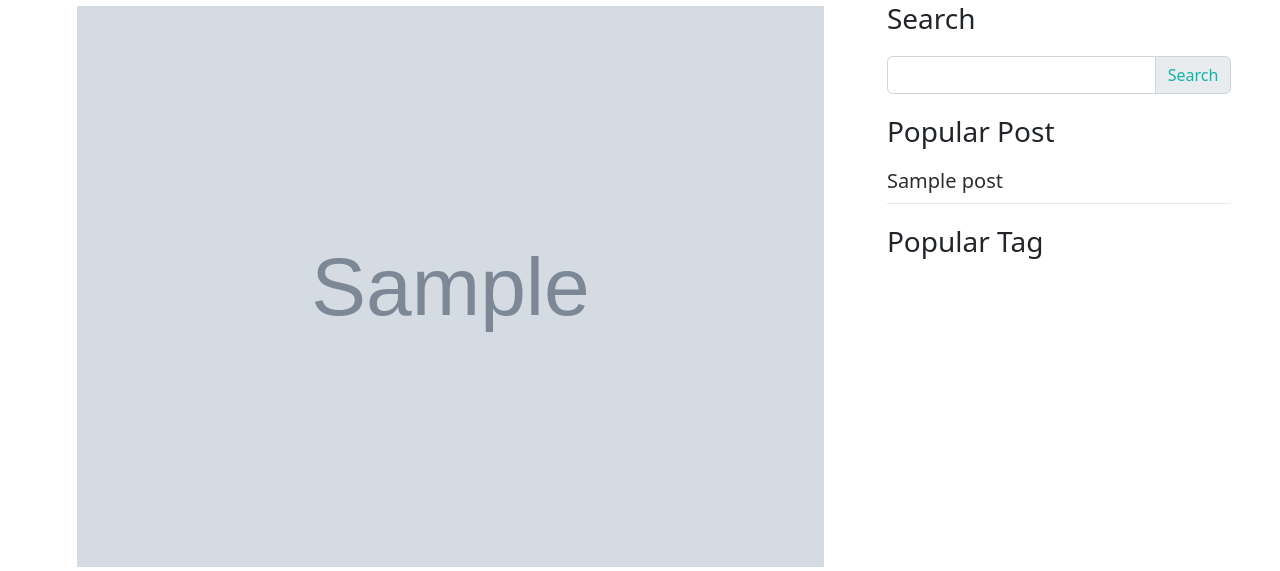
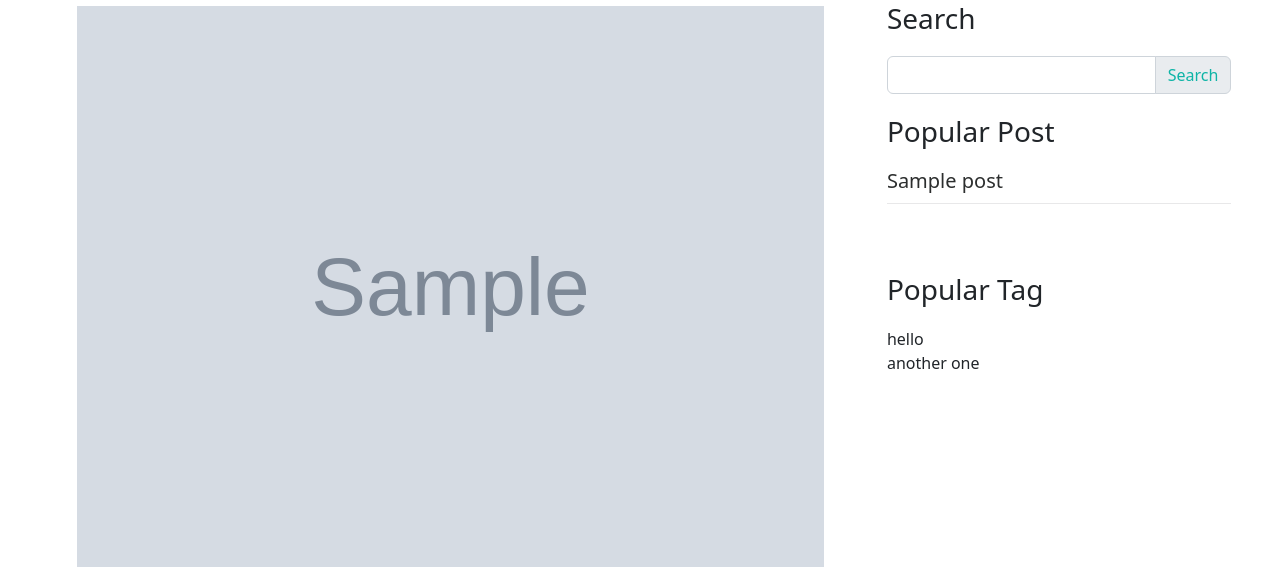
Before and after one commit to DamaMichaelYohanna/nsuk-konnet, a Django app: a page that uses bloggie/blog/template/blog/post_detail.html in a window 1280 px wide. Shown: the part 200-771 px from the top of the page. Run offline with Django 4.2, Linux system fonts and the light colour scheme; tables that the repository leaves empty hold one stand-in row (values such as "Sample post"); grey boxes marked "Sample" are stand-in pictures; some libraries are stand-ins or nearby versions; some web fonts are replaced.

Commit message:
update post detail to add popular tag to sticky

```diff
--- a/bloggie/blog/template/blog/post_detail.html
+++ b/bloggie/blog/template/blog/post_detail.html
@@ -160,7 +160,11 @@ Blog{% endblock %} {% block content %}
         <hr />
       </div>
       {% endfor %}
-      <h3>Popular Tag</h3>
+      <div class="sticky">
+        <h3 class="pt-5">Popular Tag</h3>
+        hello
+        <p>another one</p>
+      </div>
     </div>
   </div>
 </div>
```
